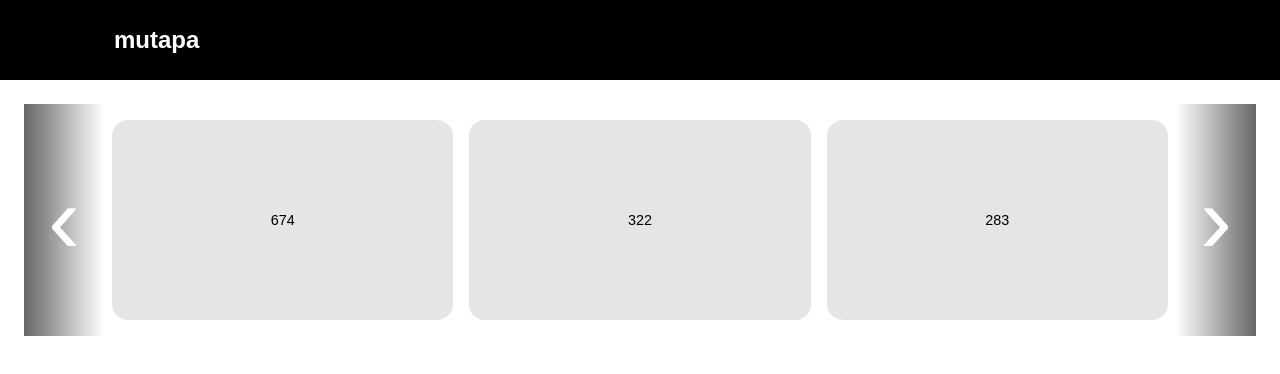
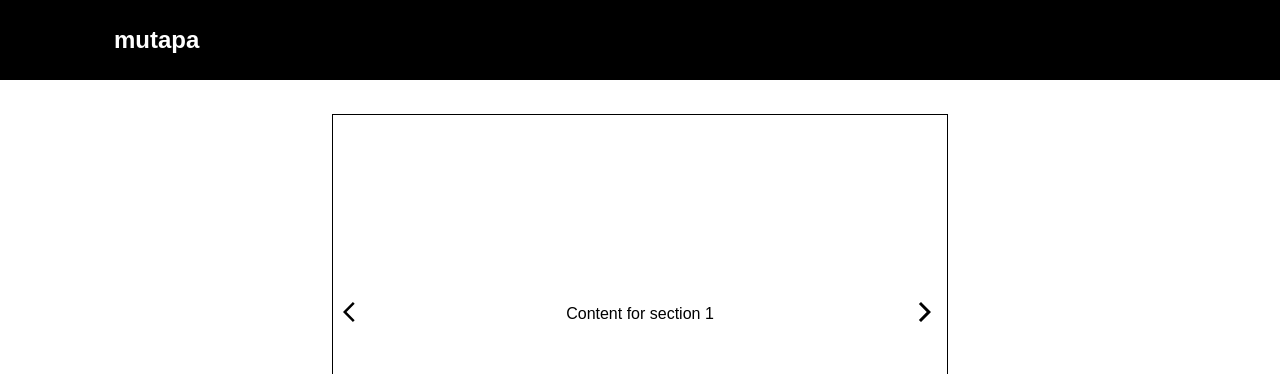
Before and after one commit to MufaroMakiwa/horizontal_slider, a React (Create React App) app: page / in a window 1280 px wide. Shown: the top 374 px of the page. Built offline with nearby package versions, Linux system fonts and the light colour scheme.

Commit message:
Carousel implemented with no infinite scroll

```diff
--- a/package.json
+++ b/package.json
@@ -3,6 +3,8 @@
   "version": "0.1.0",
   "private": true,
   "dependencies": {
+    "@material-ui/core": "^4.11.3",
+    "@material-ui/icons": "^4.11.2",
     "@reach/router": "^1.3.4",
     "@testing-library/jest-dom": "^5.11.9",
     "@testing-library/react": "^11.2.3",
--- a/src/components/Carousel.css
+++ b/src/components/Carousel.css
@@ -1,4 +1,43 @@
 .Carousel-container {
-  display: grid;
-  grid-template-columns: repeat(3, 100%);
+  width: 50%;
+  margin: 10px auto;
 }
+
+.Carousel-inner {
+  border: 1px solid black;
+  height: 400px;
+  position: relative;
+  overflow: hidden;
+}
+
+.Carousel-slider {
+  height: 100%;
+  display: flex;
+  width: 400%;
+  transition: all 0.3s;
+}
+
+.Carousel-slider section {
+  flex-basis: 100%;
+  justify-content: center;
+  align-items: center;
+  display: flex;
+}
+
+.Carousel-controls {
+}
+
+.Carousel-arrow {
+  position: absolute;
+  top: 50%;
+  transform: translateY(-50%);
+  cursor: pointer;
+}
+
+.Carousel-arrow.left {
+  left: 10px;
+}
+
+.Carousel-arrow.right {
+  right: 10px;
+}
--- a/src/components/Carousel.js
+++ b/src/components/Carousel.js
@@ -1,13 +1,50 @@
-import React from 'react';
+import React, { useRef, useState, useEffect } from 'react';
 import SliderSection from './SliderSection.js';
 import "./Carousel.css";
+import Card from "./Card.js";
+import ArrowForwardIosIcon from '@material-ui/icons/ArrowForwardIos';
+import ArrowBackIosIcon from '@material-ui/icons/ArrowBackIos';
 
 const Carousel = () => {
+  const [sectionIndex, setSection] = useState(0);
+  const sliderRef = useRef();
+
+  const navigateLeft = () => {
+    setSection(sectionIndex => (sectionIndex > 0) ? sectionIndex - 1 : 0);
+  }
+
+  const navigateRight = () => {
+    setSection(sectionIndex => (sectionIndex < 3) ? sectionIndex + 1 : 3);
+  }
+
+  useEffect(() => {
+    sliderRef.current.style.transform = 'translate(' + (sectionIndex) * -25 + '%)';
+    // sliderRef.current.addEventListener("transitionend", () => {
+    //   sliderRef.current.appendChild(sliderRef.current.firstChild);
+    // })
+  }, [sectionIndex])
+
+
   return (
     <div className="Carousel-container">
-      <SliderSection id="section1" before="section3" after="section2"/>
-      {/* <SliderSection id="section2" before="section1" after="section3"/>
-      <SliderSection id="section3" before="section2" after="section1"/>     */}
+      <div className="Carousel-inner">
+        <div className="Carousel-slider" ref={sliderRef}>
+          <section>Content for section 1</section>
+          <section>Content for section 2</section>
+          <section>Content for section 3</section>
+          <section>Content for section 4</section>
+        </div>
+
+        <div className="Carousel-controls">
+          <span className="Carousel-arrow left" onClick={navigateLeft}>
+            <ArrowBackIosIcon />
+          </span>
+
+          <span className="Carousel-arrow right" onClick={navigateRight}>
+            <ArrowForwardIosIcon />
+          </span>
+        </div>
+      </div>
     </div>
   )
 }
--- a/src/components/SliderSection.css
+++ b/src/components/SliderSection.css
@@ -19,19 +19,3 @@
   text-align: center;
   z-index: 1;
 }
-
-.left {
-  background: linear-gradient(
-    -90deg,
-    rgba(0, 0, 0, 0) 0%,
-    rgba(0, 0, 0, 0.6) 100%
-  );
-}
-
-.right {
-  background: linear-gradient(
-    90deg,
-    rgba(0, 0, 0, 0) 0%,
-    rgba(0, 0, 0, 0.6) 100%
-  );
-}
```
Also changed, not shown: 2 other files (tests, documents, lock files or other folders).
